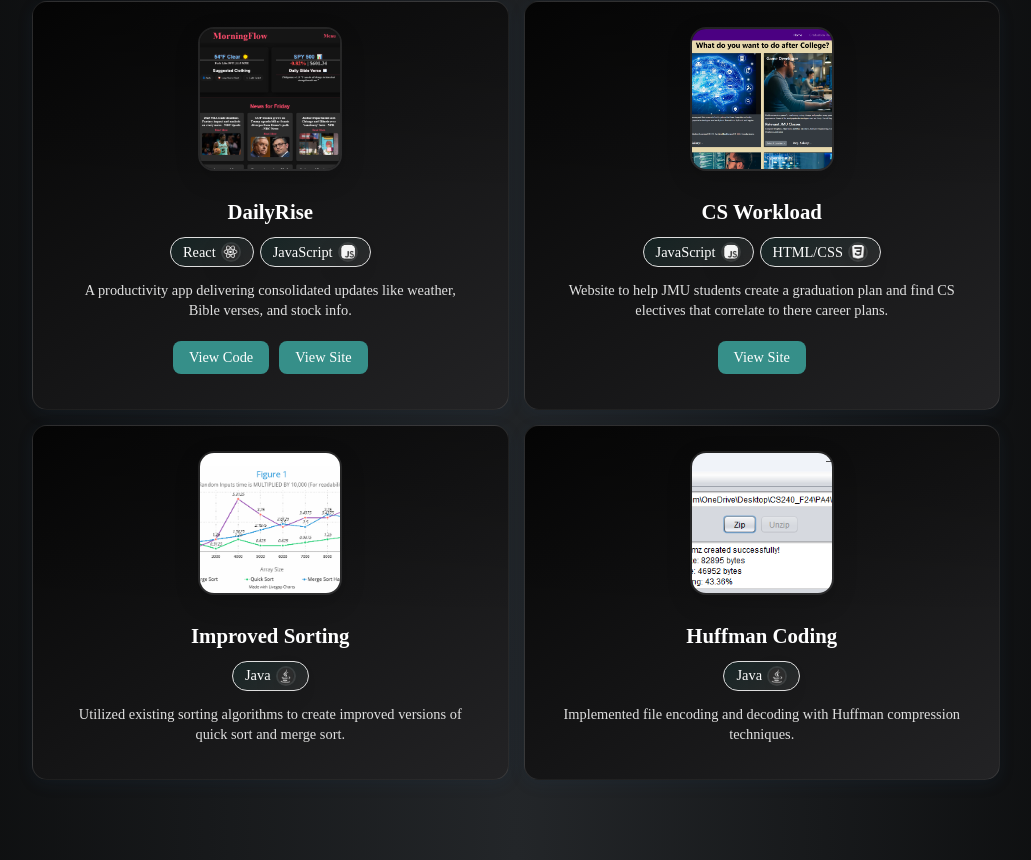
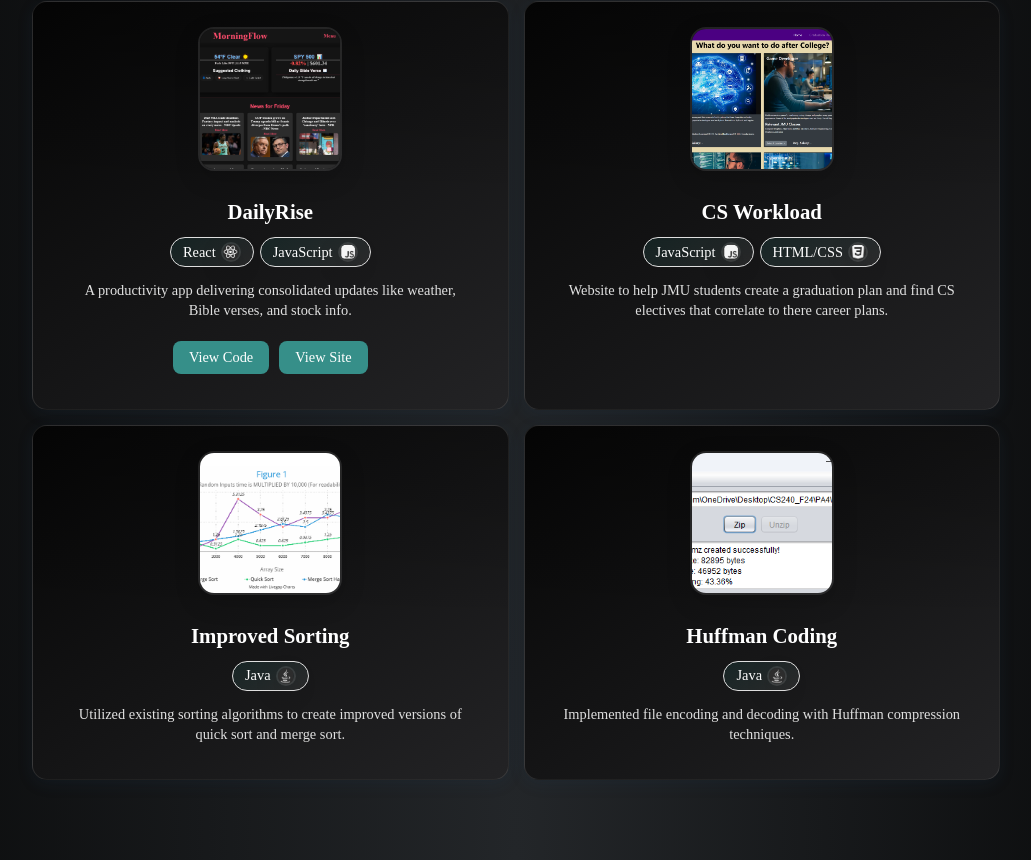
Before and after one commit to MichaelAho1/Portfolio, a React (Vite) app: page / in a window 1280 px wide. Shown: the part 3454-4314 px from the top of the page, without its empty margins (124-1155 px from the left). Built offline with nearby package versions, Linux system fonts and the light colour scheme; no server answers.

Commit message:
got rid of view site for CS workload for now

```diff
--- a/src/components/projects/projects.jsx
+++ b/src/components/projects/projects.jsx
@@ -113,9 +113,6 @@ function Projects() {
             Website to help JMU students create a graduation plan and find CS electives that correlate to there career plans.
           </p>
           <div>
-            <a href="https://w3stu.cs.jmu.edu/ahoma/cs343/project/index.html" className="btn">
-              View Site
-            </a>
           </div>
         </div>
 
```
